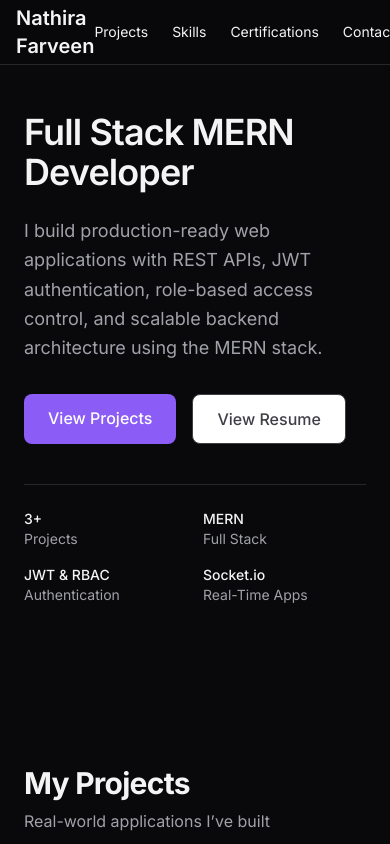
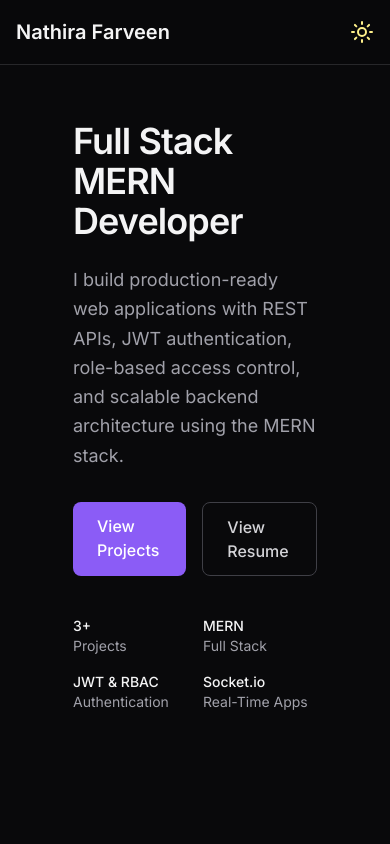
Before and after one commit to nathira99/FE-Portfolio, a React (Vite) app: page / in a window 390 px wide. Shown: the top 844 px of the page. Built offline with nearby package versions, Linux system fonts and the light colour scheme.

Commit message:
ui --update

```diff
--- a/src/components/Certifications.jsx
+++ b/src/components/Certifications.jsx
@@ -6,7 +6,7 @@ export default function Certifications() {
           Certifications
         </h2>
 
-        <div className="max-w-3xl bg-white border border-zinc-300 dark:border-zinc-800 shadow-lg rounded-xl p-6">
+        <div className="max-w-3xl bg-white dark:bg-zinc-900 border border-zinc-300 dark:border-zinc-800 shadow-lg rounded-xl p-6">
           <p className="font-medium text-zinc-900 dark:text-zinc-100 mb-1">
             Full Stack Development – GUVI & HCL
           </p>
--- a/src/components/Hero.jsx
+++ b/src/components/Hero.jsx
@@ -1,20 +1,24 @@
 export default function Hero() {
   return (
-    <section className="pt-28 pb-20">
+    <section className="py-20">
+      <div className="max-w-6xl mx-auto px-6 max-sm:px-2">
+        <div className="
+          bg-white dark:bg-transparent
+          border border-zinc-300 dark:border-transparent
+          rounded-3xl
+          p-10 md:p-14
+        ">
           <div className="max-w-2xl">
-        {/* Role */}
-        <h1 className="text-4xl md:text-5xl font-semibold tracking-tight mb-6">
+            <h1 className="text-4xl md:text-5xl font-semibold tracking-tight mb-6 text-zinc-900 dark:text-zinc-100">
               Full Stack MERN Developer
             </h1>
 
-        {/* Description */}
-        <p className="text-lg text-zinc-600 dark:text-zinc-400 leading-relaxed mb-8">
-          I build production-ready web applications with REST APIs, JWT
-          authentication, role-based access control, and scalable backend
-          architecture using the MERN stack.
+            <p className="text-lg text-zinc-700 dark:text-zinc-400 leading-relaxed mb-8">
+              I build production-ready web applications with REST APIs,
+              JWT authentication, role-based access control, and scalable
+              backend architecture using the MERN stack.
             </p>
 
-        {/* Actions */}
             <div className="flex gap-4 mb-10">
               <a
                 href="#projects"
@@ -24,19 +28,18 @@ export default function Hero() {
               </a>
 
               <a
-            href="https://drive.google.com/file/d/1lJxhnGgOvYnrBjKEP2iqBn9e8SckTI8a/preview"
+                href="https://drive.google.com/file/d/1UsrHOOUWm9nYBDmM1uQDpunUjwjJLqKi/preview"
                 target="_blank"
                 rel="noreferrer"
-            className="px-6 py-3 rounded-lg bg-white border border-zinc-300 dark:border-zinc-700
-                       font-medium text-zinc-700
-                       hover:border-violet-400 hover:text-violet-600 transition"
+                className="px-6 py-3 rounded-lg border border-zinc-300 dark:border-zinc-700
+                           font-medium text-zinc-800 dark:text-zinc-300
+                           hover:border-violet-400 hover:text-violet-400 transition"
               >
                 View Resume
               </a>
             </div>
 
-        {/* Quick proof row */}
-        <div className="grid grid-cols-2 sm:grid-cols-4 gap-4 text-sm text-zinc-600 dark:text-zinc-400 pt-6 border-t border-zinc-300 dark:border-zinc-800">
+            <div className="grid grid-cols-2 sm:grid-cols-4 gap-4 text-sm text-zinc-600 dark:text-zinc-400">
               <div>
                 <p className="font-medium text-zinc-900 dark:text-zinc-100">3+</p>
                 <p>Projects</p>
@@ -59,6 +62,8 @@ export default function Hero() {
               </div>
             </div>
           </div>
+        </div>
+      </div>
     </section>
   );
 }
--- a/src/components/Navbar.jsx
+++ b/src/components/Navbar.jsx
@@ -6,16 +6,16 @@ export default function Navbar() {
       <div className="max-w-6xl mx-auto h-16 px-4 md:px-8 flex items-center justify-between">
         <span className="font-semibold text-xl">Nathira Farveen</span>
         <div className="flex items-center gap-6 text-sm">
-          <a href="#projects" className="hover:text-violet-400">
+          <a href="#projects" className="hover:text-violet-400 max-md:hidden">
             Projects
           </a>
-          <a href="#skills" className="hover:text-violet-400">
+          <a href="#skills" className="hover:text-violet-400 max-md:hidden">
             Skills
           </a>
-          <a href="#certifications" className="hover:text-violet-400">
+          <a href="#certifications" className="hover:text-violet-400 max-md:hidden">
             Certifications
           </a>
-          <a href="#contact" className="hover:text-violet-400">
+          <a href="#contact" className="hover:text-violet-400 max-md:hidden">
             Contact
           </a>
           <ThemeToggle />
```
Lines whose indentation alone changed are shown as unchanged.
